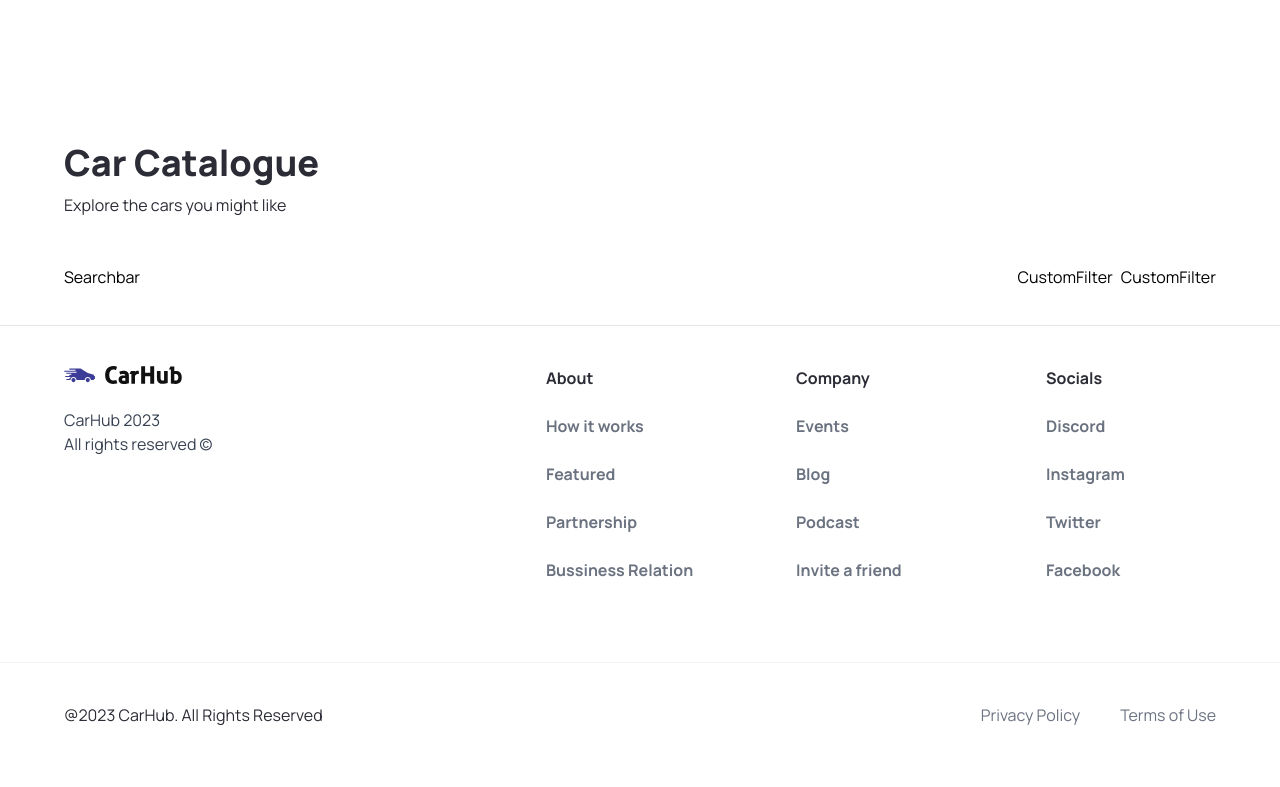
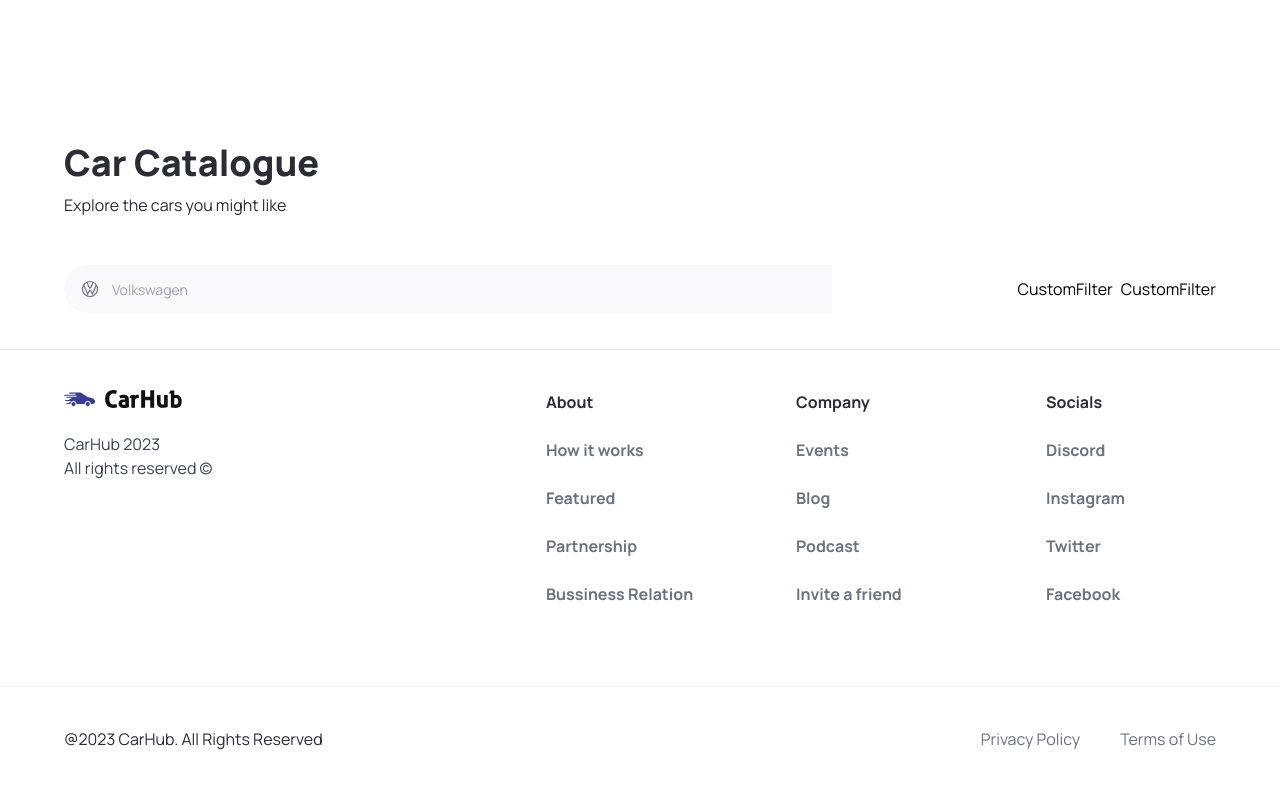
Before and after one commit to Muhammad-Saifullah50/carhub, a Next.js app: page / in a window 1280 px wide. Shown: the part 721-1508 px from the top of the page. Built offline with nearby package versions, Linux system fonts and the light colour scheme.

Commit message:
done till combobox

```diff
--- a/package.json
+++ b/package.json
@@ -9,6 +9,7 @@
     "lint": "next lint"
   },
   "dependencies": {
+    "@headlessui/react": "^1.7.16",
     "@types/node": "20.4.10",
     "@types/react": "18.2.20",
     "@types/react-dom": "18.2.7",
--- a/src/components/index.ts
+++ b/src/components/index.ts
@@ -6,6 +6,7 @@ import Navbar from "./navbar/Navbar";
 import Footer from "./footer/Footer";
 import Searchbar from "./searchbar/Searchbar";
 import CustomFilter from "./customfilter/CustomFilter";
+import SearchManufacturer from "./searchManufacturer/searchManufacturer";
 export {
     Hero,
     CustomButton,
@@ -13,4 +14,5 @@ export {
     Footer,
     Searchbar,
     CustomFilter,
+    SearchManufacturer,
 }
--- /dev/null
+++ b/src/components/searchManufacturer/searchManufacturer.tsx
@@ -0,0 +1,37 @@
+"use client";
+import { useState } from "react";
+import { SearchManufacturerProps } from "@/types";
+import { Combobox, Transition } from "@headlessui/react";
+import Image from "next/image";
+
+const SearchManufacturer = ({
+  manufacturer,
+  setManufacturer,
+}: SearchManufacturerProps) => {
+  const [query, setquery] = useState("")
+  return (
+    <div className="search-manufacturer">
+      <Combobox>
+        <div className="relative w-full">
+          <Combobox.Button className="absolute top-[14px] ">
+            <Image
+              src="/car-logo.svg"
+              width={20}
+              height={20}
+              alt="car logo"
+              className="ml-4"
+            />
+          </Combobox.Button>
+          <Combobox.Input
+            className="search-manufacturer__input"
+            placeholder="Volkswagen"
+            displayValue={(manufacturer: string) => manufacturer}
+            onChange={(e) => setquery(e.target.value)}
+          />
+        </div>
+      </Combobox>
+    </div>
+  );
+};
+
+export default SearchManufacturer;
--- a/src/components/searchbar/Searchbar.tsx
+++ b/src/components/searchbar/Searchbar.tsx
@@ -1,9 +1,19 @@
-import React from 'react'
+"use client";
+import { SearchManufacturer } from "..";
+import { useState } from "react";
+const Searchbar = () => {
+  const [manufacturer, setmanufacturer] = useState("");
+  const handleSearch = () => {};
+  return (
+    <form className="searchbar" onSubmit={handleSearch}>
+      <div className="searchbar__item">
+        <SearchManufacturer
+          manufacturer={manufacturer}
+          setManufacturer={setmanufacturer}
+        />
+      </div>
+    </form>
+  );
+};
 
-const Searchbar = () => {
-  return (
-    <div>Searchbar</div>
-  )
-}
-
-export default Searchbar
+export default Searchbar;
--- a/src/types/index.ts
+++ b/src/types/index.ts
@@ -6,3 +6,8 @@ export interface CustomButtonProps {
     handleClick?: MouseEventHandler<HTMLButtonElement>
     btnType?: "button" | "submit"
 }
+
+export interface SearchManufacturerProps {
+    manufacturer: string
+    setManufacturer: (manufacturer: string) => void
+}
```
Also changed, not shown: 1 other file (tests, documents, lock files or other folders).
